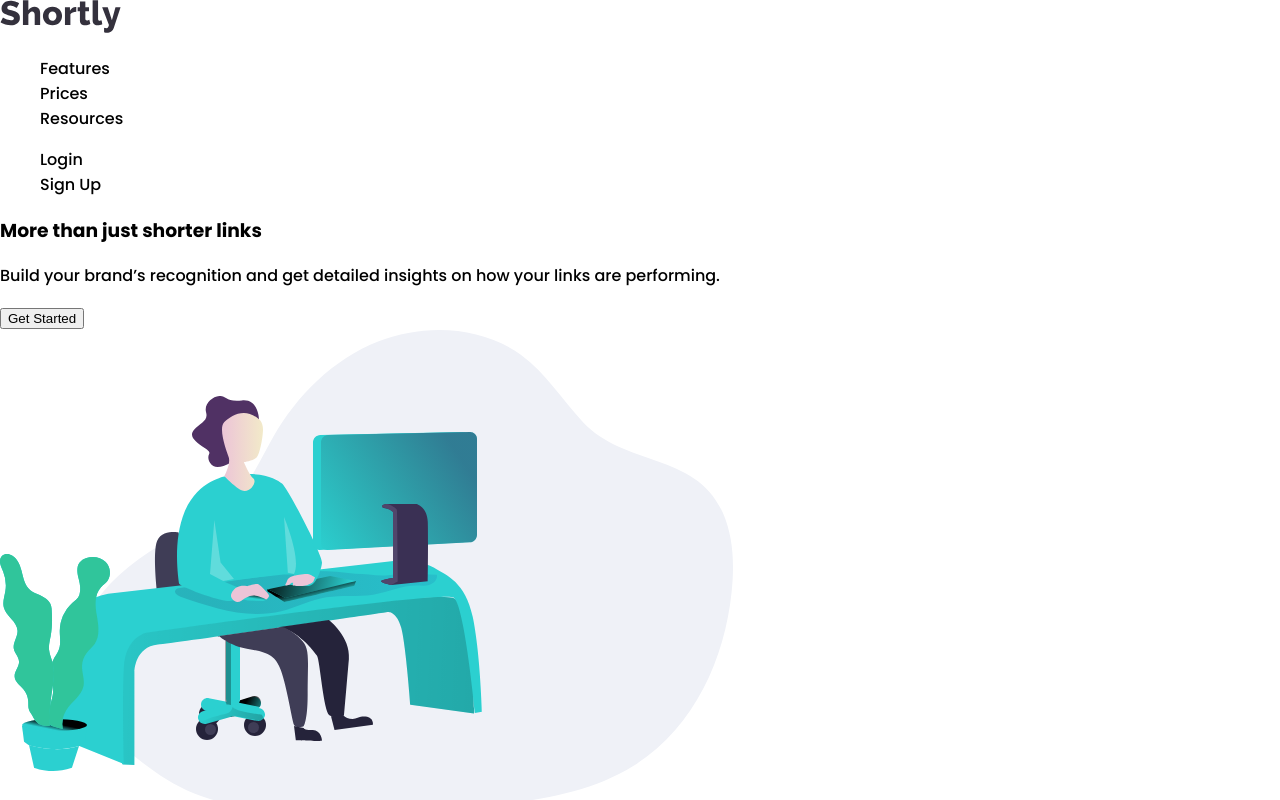
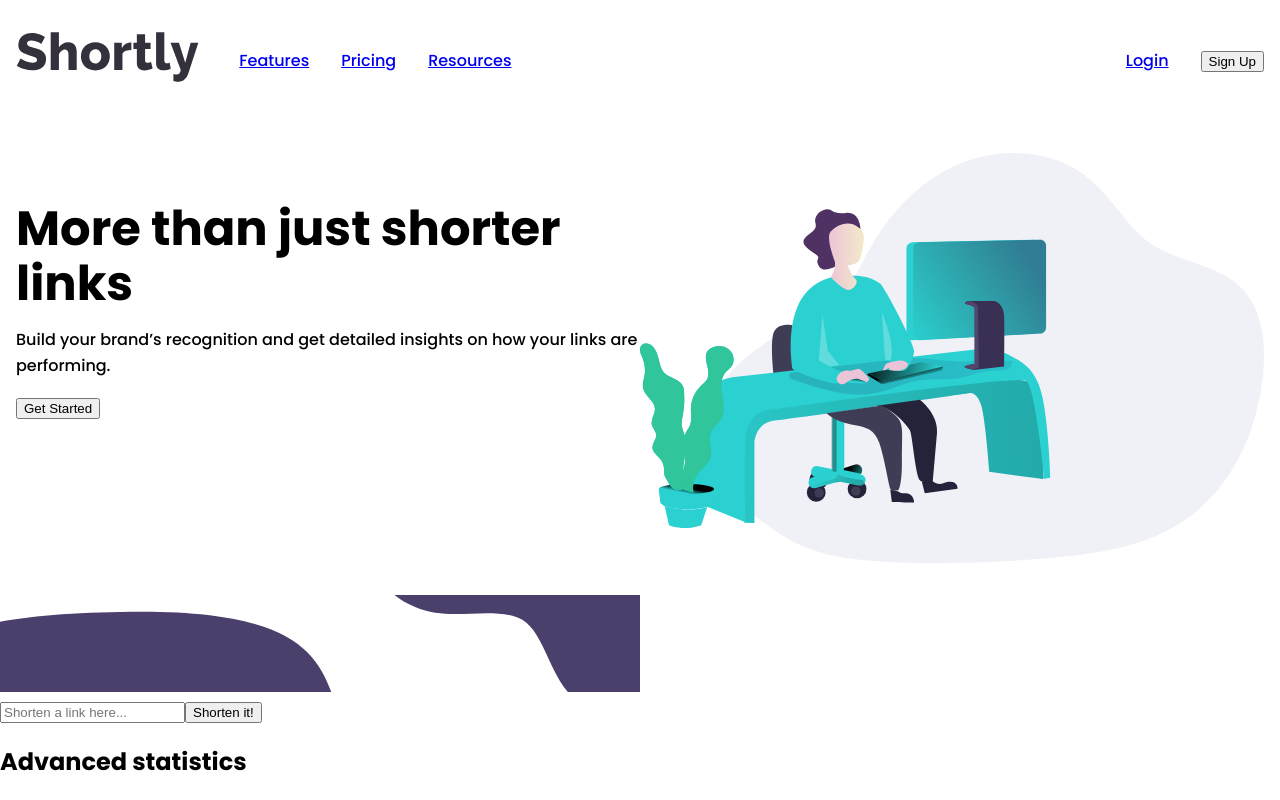
Before and after one commit to shazkhan2/shorten-url, a React (Create React App) app in the folder url-shortening-api/: page / in a window 1280 px wide. Shown: the top 800 px of the page. Built offline with nearby package versions, Linux system fonts and the light colour scheme.

Commit message:
Navbar and illustration CSS done

```diff
--- a/url-shortening-api/package.json
+++ b/url-shortening-api/package.json
@@ -6,6 +6,7 @@
     "@testing-library/jest-dom": "^5.17.0",
     "@testing-library/react": "^13.4.0",
     "@testing-library/user-event": "^13.5.0",
+    "axios": "^1.6.8",
     "react": "^18.2.0",
     "react-dom": "^18.2.0",
     "react-scripts": "5.0.1",
--- a/url-shortening-api/src/components/Footer.jsx
+++ b/url-shortening-api/src/components/Footer.jsx
@@ -32,14 +32,6 @@ function Footer() {
         </ul>
       </article>
       <article>
-        <h3>Features</h3>
-        <ul>
-          <li>Link Shortening</li>
-          <li>Developers</li>
-          <li>Support</li>
-        </ul>
-      </article>
-      <article>
         <h3>Company</h3>
         <ul>
           <li>About</li>
--- a/url-shortening-api/src/components/Illustration.jsx
+++ b/url-shortening-api/src/components/Illustration.jsx
@@ -1,32 +1,19 @@
-import React from 'react';
+import React from "react";
 import illustrate from "../images/illustration-working.svg";
+import "../styles/Illustration.css";
 
 export default function Illustration() {
   return (
-<>
-<section>
-  <div>
-    <article>
-      <h1>
-      More than just shorter links
-
-      </h1>
-      <p>
-
-  Build your brand’s recognition and get detailed insights
-  on how your links are performing.
-
-      </p>
-      <button>Get Started</button>
-    </article>
-<article>
-  <img src={illustrate} alt='workstation' />
-</article>
-
-  </div>
-</section>
-
-</>
-
-)
+    <section className="illustration-section">
+      <article>
+        <h1>More than just shorter links</h1>
+        <p>
+          Build your brand’s recognition and get detailed insights on how your
+          links are performing.
+        </p>
+        <button className="primary-button">Get Started</button>
+      </article>
+      <img src={illustrate} alt="workstation" />
+    </section>
+  );
 }
--- a/url-shortening-api/src/components/Navbar.jsx
+++ b/url-shortening-api/src/components/Navbar.jsx
@@ -1,29 +1,74 @@
-import React from 'react'
-import logo from "../images/logo.svg"
+import React, { useState } from "react";
+import logo from "../images/logo.svg";
+import "../styles/Navbar.css";
+
 export default function Navbar() {
+  const [isOpen, setIsOpen] = useState(false);
+  const toggleMenu = () => {
+    setIsOpen(!isOpen);
+  };
   return (
-    <>
-<header className='header'>
-
-    <div>
-
-        <img src = {logo} alt = "Logo" />
-<nav>
-    <ul>
-        <li>Features  </li>
-        <li>Prices  </li>
-        <li>Resources  </li>
-    </ul>
-
-</nav>
-
-    </div>
-    <ul>
-        <li>Login</li>
-        <li>Sign Up</li>
-    </ul>
-
-</header>
-  </>
-  )
+    <header className="header">
+      <div className="header-left-section">
+        <img src={logo} alt="Logo" className="logo" />
+        <ul>
+          <li>
+            <a href="#Features">Features</a>
+          </li>
+          <li>
+            <a href="#Pricing">Pricing</a>
+          </li>
+          <li>
+            <a href="#Resources">Resources</a>
+          </li>
+        </ul>
+      </div>
+      <ul className="header-right-section">
+        <li>
+          <a href="#Login">Login</a>
+        </li>
+        <li>
+          <button className="primary-button">Sign Up</button>
+        </li>
+      </ul>
+      <div className="hamburger-menu">
+        <button onClick={toggleMenu}>
+          {isOpen ? (
+            <svg
+              xmlns="http://www.w3.org/2000/svg"
+              viewBox="0 0 24 24"
+              width="24"
+              height="24"
+            >
+              <path
+                fill="currentColor"
+                d="M19 6.41L17.59 5 12 10.59 6.41 5 5 6.41 10.59 12 5 17.59 6.41 19 12 13.41 17.59 19 19 17.59 13.41 12z"
+              />
+            </svg>
+          ) : (
+            <svg
+              xmlns="http://www.w3.org/2000/svg"
+              viewBox="0 0 24 24"
+              width="24"
+              height="24"
+            >
+              <path
+                fill="currentColor"
+                d="M3 18h18v-2H3v2zm0-5h18v-2H3v2zm0-7v2h18V6H3z"
+              />
+            </svg>
+          )}
+        </button>
+      </div>
+      {isOpen && (
+        <div className="mobile-menu">
+          <a href="#Features">Features</a>
+          <a href="#Pricing">Pricing</a>
+          <a href="#Resources">Resources</a>
+          <a href="#Login">Login</a>
+          <button className="primary-button">Sign Up</button>
+        </div>
+      )}
+    </header>
+  );
 }
--- /dev/null
+++ b/url-shortening-api/src/styles/Illustration.css
@@ -0,0 +1,35 @@
+.illustration-section {
+    display: flex;
+    padding: 2rem 1rem;
+    flex-direction: column-reverse;
+  }
+
+  .illustration-section article {
+    width: 100%;
+    text-align: center;
+  }
+
+  h1 {
+    font-size: 3rem;
+    margin-bottom: 1rem;
+    line-height: 1.15;
+  }
+
+  img {
+    width: 100%;
+  }
+
+  @media screen and (min-width: 375px) {
+    .illustration-section {
+      flex-direction: row;
+    }
+
+    .illustration-section article {
+      width: 50%;
+      text-align: left;
+    }
+
+    img {
+      width: 50%;
+    }
+  }
--- /dev/null
+++ b/url-shortening-api/src/styles/Navbar.css
@@ -0,0 +1,53 @@
+.header {
+    display: flex;
+    justify-content: space-between;
+    padding: 2rem 1rem;
+    align-items: center;
+    flex-wrap: wrap;
+  }
+
+  .logo {
+    height: 50px;
+  }
+  .header-left-section ul,
+  .header-right-section {
+    display: none;
+  }
+  @media (min-width: 375px) {
+
+    .header-left-section {
+      display: flex;
+
+      ul {
+        display: flex;
+        align-items: center;
+        gap: 2rem;
+      }
+    }
+
+    .header-right-section {
+      display: flex;
+      align-items: center;
+      gap: 2rem;
+    }
+
+    .hamburger-menu {
+      display: none;
+    }
+  }
+
+  .mobile-menu {
+    position: absolute;
+    left: 0;
+    right: 0;
+    top: 100px;
+    bottom: 0;
+    padding: 2rem 1rem;
+    display: flex;
+    align-items: center;
+    justify-content: space-around;
+    height: 30%;
+    flex-direction: column;
+    background-color: var(--VeryDarkViolet);
+    z-index: 2;
+  }
```
Also changed, not shown: 2 other files (tests, documents, lock files or other folders).
